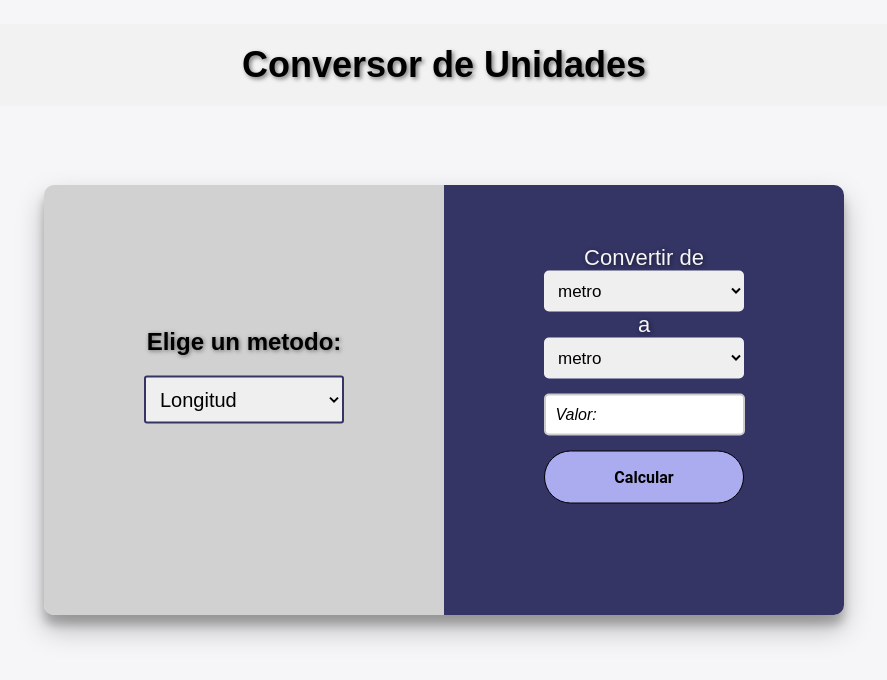
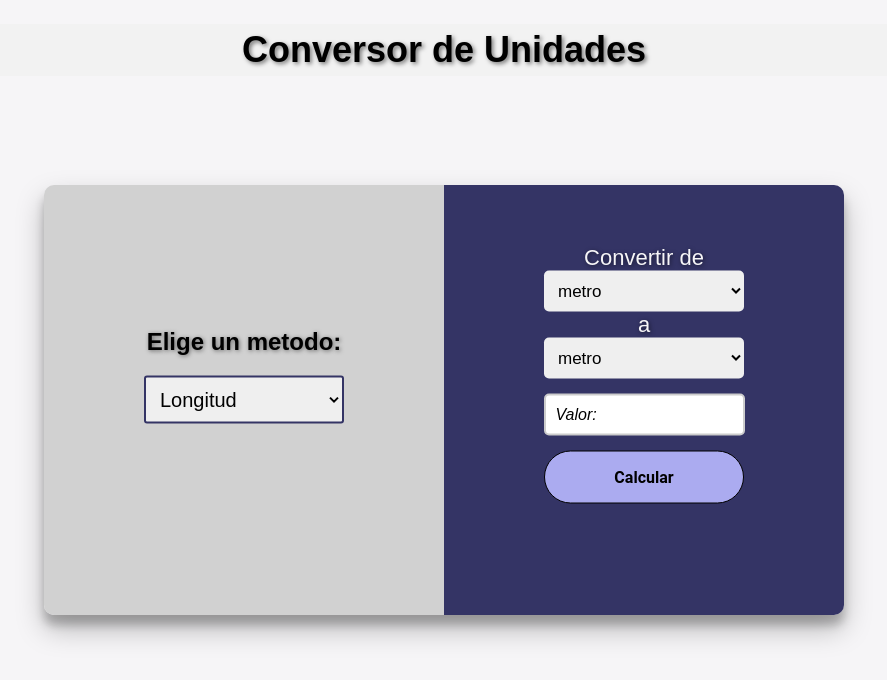
Before and after one commit to PabloOrtiz77/Conversor_de_unidades, a plain HTML site: page index.html in a window 1280 px wide. Shown: the whole page, without its empty margins (196-1083 px from the left). Drawn offline with Linux system fonts and the light colour scheme.

Commit message:
otra modificacion

```diff
--- a/style.css
+++ b/style.css
@@ -94,13 +94,14 @@ button {
   }
   /* para el titulo */
   h1{
-    padding-top: 30px;
+    /* padding-top: 30px;
+    padding-bottom: 30px; */
     color: black;
     text-align: center;
     font-size: 36px; /* Tamaño de fuente */
     text-align: center; /* Alineación del texto */
     background-color: #f2f2f2; /* Color de fondo */
-    padding: 20px; /* Espacio interior */
+    padding: 5px; /* Espacio interior */
     border-radius: 10px; /* Bordes redondeados */
     text-shadow: 2px 2px 4px rgba(0, 0, 0, 0.5); /* Sombra de texto */
   }
```
